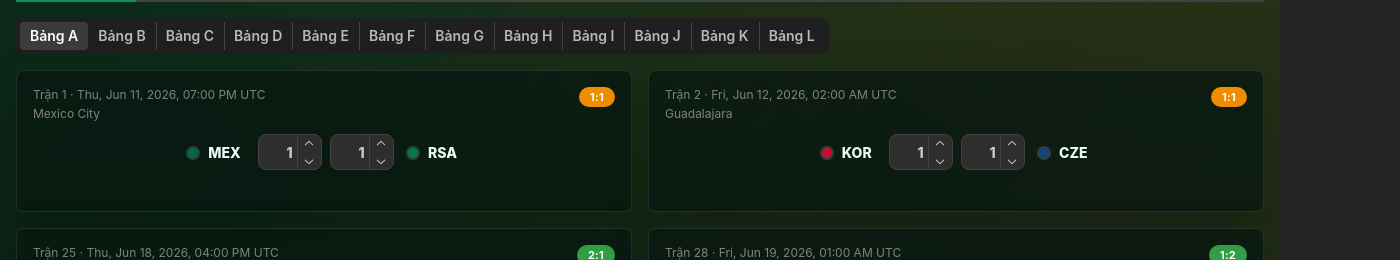
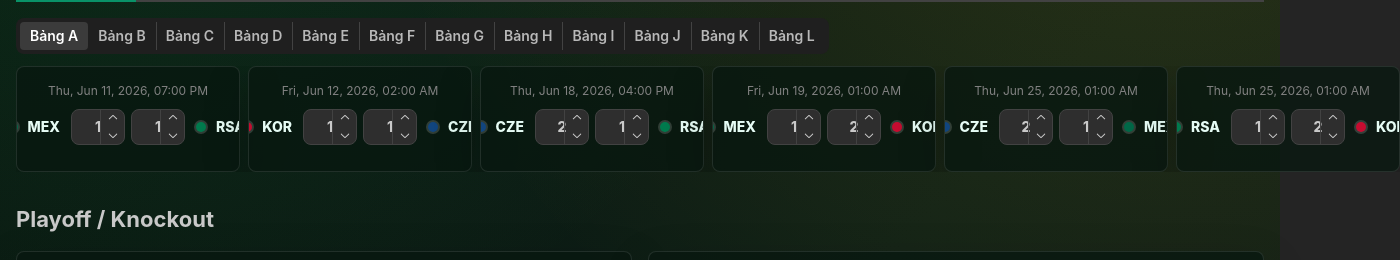
Before and after one commit to vietanhrs/world-cup-2026-hub, a React (Vite) app: page / in a window 1280 px wide. Shown: the part 540-800 px from the top of the page, 1400 px wide, since content can reach past the window. Built offline with nearby package versions, Linux system fonts and the light colour scheme.

Commit message:
Compact prediction inputs and results board

```diff
--- a/src/App.css
+++ b/src/App.css
@@ -95,16 +95,29 @@
 }
 
 .match-card {
-  min-height: 142px;
+  min-height: 106px;
+}
+
+.group-match-grid {
+  display: grid;
+  grid-template-columns: repeat(6, minmax(216px, 224px));
+  gap: 8px;
+  min-width: 1384px;
+  margin-top: 12px;
+  overflow-x: auto;
+}
+
+.match-meta {
+  min-height: 18px;
 }
 
 .match-row {
   display: grid;
-  grid-template-columns: minmax(54px, max-content) 64px 64px minmax(54px, max-content);
-  gap: 8px;
+  grid-template-columns: minmax(42px, max-content) 54px 54px minmax(42px, max-content);
+  gap: 6px;
   align-items: center;
   justify-content: center;
-  margin-top: 12px;
+  margin-top: 8px;
 }
 
 .match-team-home {
@@ -118,13 +131,18 @@
 .score-input input {
   text-align: center;
   font-weight: 800;
-  padding-inline: 4px;
+  padding-inline: 2px;
 }
 
 .team-button {
   max-width: 100%;
   min-width: 54px;
   font-weight: 800;
+}
+
+.match-card-group .team-button {
+  min-width: 48px;
+  padding-inline: 4px;
 }
 
 .team-dot {
@@ -139,11 +157,17 @@
   background: rgba(34, 197, 94, 0.08);
 }
 
-.standings-grid {
+.results-board {
   display: grid;
-  grid-template-columns: repeat(auto-fill, minmax(206px, 220px));
+  grid-template-columns: 192px minmax(1120px, 1fr) 192px;
+  gap: 10px;
+  min-width: 1524px;
+  align-items: start;
+}
+
+.standings-side {
+  display: grid;
   gap: 8px;
-  align-items: start;
 }
 
 .standings-card {
@@ -181,13 +205,17 @@
   height: 7px;
 }
 
+.playoff-center {
+  min-width: 0;
+}
+
 .bracket {
   display: grid;
-  grid-template-columns: repeat(4, 128px) 152px repeat(4, 128px);
+  grid-template-columns: repeat(4, 112px) 136px repeat(4, 112px);
   grid-template-rows: 20px repeat(17, 48px);
-  column-gap: 14px;
+  column-gap: 12px;
   row-gap: 4px;
-  min-width: 1210px;
+  min-width: 1100px;
   padding: 2px 12px 12px 2px;
   align-items: stretch;
   position: relative;
@@ -233,9 +261,9 @@
 }
 
 .bracket-card .team-button {
-  min-width: 43px;
+  min-width: 40px;
   height: 22px;
-  padding-inline: 6px;
+  padding-inline: 5px;
   font-size: 11px;
 }
 
@@ -414,6 +442,6 @@
   }
 
   .match-row {
-    grid-template-columns: minmax(0, 1fr) 58px 58px minmax(0, 1fr);
+    grid-template-columns: minmax(42px, max-content) 54px 54px minmax(42px, max-content);
   }
 }
--- a/src/components/MatchCard.tsx
+++ b/src/components/MatchCard.tsx
@@ -1,5 +1,5 @@
-import { Badge, Card, Group, NumberInput, Stack, Text } from '@mantine/core';
-import { formatKickoff, scoreOf } from '../utils/predictions';
+import { Card, Group, NumberInput, Text } from '@mantine/core';
+import { formatKickoff } from '../utils/predictions';
 import { TeamBadge } from './TeamBadge';
 import type { Match, PredictionScore, Team } from '../types';
 
@@ -9,30 +9,21 @@ type MatchCardProps = {
   resolver: (ref: string) => Team | string;
   onScore: (id: string, side: 'home' | 'away', value: number | string | null) => void;
   onRoster: (team: Team) => void;
+  variant?: 'group' | 'knockout';
 };
 
-export function MatchCard({ match, prediction, resolver, onScore, onRoster }: MatchCardProps) {
+export function MatchCard({ match, prediction, resolver, onScore, onRoster, variant = 'group' }: MatchCardProps) {
   const home = resolver(match.homeRef);
   const away = resolver(match.awayRef);
-  const score = scoreOf(prediction);
   const hasTeams = typeof home !== 'string' && typeof away !== 'string';
+  const meta = variant === 'knockout' ? `${match.label} · ${formatKickoff(match.kickoff)}` : formatKickoff(match.kickoff);
 
   return (
-    <Card className="match-card" withBorder>
-      <Group justify="space-between" align="start">
-        <Stack gap={2}>
-          <Text size="xs" c="dimmed">
-            {match.label} · {formatKickoff(match.kickoff)}
-          </Text>
-          <Text size="xs" c="dimmed">
-            {match.venue}
-          </Text>
-        </Stack>
-        {score && (
-          <Badge color={score.home === score.away ? 'yellow' : 'green'}>
-            {score.home}:{score.away}
-          </Badge>
-        )}
+    <Card className={`match-card match-card-${variant}`} withBorder>
+      <Group justify="center" align="center">
+        <Text size="xs" c="dimmed" ta="center" className="match-meta">
+          {meta}
+        </Text>
       </Group>
       <div className="match-row">
         <div className="match-team match-team-home">
--- a/src/components/PredictPanel.tsx
+++ b/src/components/PredictPanel.tsx
@@ -1,30 +1,19 @@
-import { SegmentedControl, SimpleGrid, Title } from "@mantine/core";
-import { groupMatches, knockoutMatches } from "../data/schedule";
-import { groupKeys } from "../data/groups";
-import { MatchCard } from "./MatchCard";
-import type { Prediction, Team } from "../types";
+import { SegmentedControl, SimpleGrid, Title } from '@mantine/core';
+import { groupMatches, knockoutMatches } from '../data/schedule';
+import { groupKeys } from '../data/groups';
+import { MatchCard } from './MatchCard';
+import type { Prediction, Team } from '../types';
 
 type PredictPanelProps = {
   activeGroup: string;
   predictions: Prediction;
   resolver: (ref: string) => Team | string;
   onActiveGroupChange: (group: string) => void;
-  onScore: (
-    id: string,
-    side: "home" | "away",
-    value: number | string | null,
-  ) => void;
+  onScore: (id: string, side: 'home' | 'away', value: number | string | null) => void;
   onRoster: (team: Team) => void;
 };
 
-export function PredictPanel({
-  activeGroup,
-  predictions,
-  resolver,
-  onActiveGroupChange,
-  onScore,
-  onRoster,
-}: PredictPanelProps) {
+export function PredictPanel({ activeGroup, predictions, resolver, onActiveGroupChange, onScore, onRoster }: PredictPanelProps) {
   return (
     <>
       <SegmentedControl
@@ -36,7 +25,7 @@ export function PredictPanel({
         }))}
         className="group-switch"
       />
-      <SimpleGrid cols={{ base: 1, md: 2, xl: 3 }} spacing="md" mt="md">
+      <div className="group-match-grid">
         {groupMatches
           .filter((match) => match.group === activeGroup)
           .map((match) => (
@@ -47,9 +36,10 @@ export function PredictPanel({
               resolver={resolver}
               onScore={onScore}
               onRoster={onRoster}
+              variant="group"
             />
           ))}
-      </SimpleGrid>
+      </div>
       <Title order={3} mt="xl" mb="md">
         Playoff / Knockout
       </Title>
@@ -62,6 +52,7 @@ export function PredictPanel({
             resolver={resolver}
             onScore={onScore}
             onRoster={onRoster}
+            variant="knockout"
           />
         ))}
       </SimpleGrid>
--- a/src/utils/predictions.ts
+++ b/src/utils/predictions.ts
@@ -1,51 +1,28 @@
-import { allMatches, groupMatches, knockoutMatches } from "../data/schedule";
-import { groupKeys, groups, teamMap } from "../data/groups";
-import { hostBonus, teamStrengths } from "../data/teamStrengths";
-import type {
-  Match,
-  Prediction,
-  PredictionScore,
-  Standing,
-  Team,
-} from "../types";
+import { allMatches, groupMatches, knockoutMatches } from '../data/schedule';
+import { groupKeys, groups, teamMap } from '../data/groups';
+import { hostBonus, teamStrengths } from '../data/teamStrengths';
+import type { Match, Prediction, PredictionScore, Standing, Team } from '../types';
 
-export function scoreOf(
-  prediction?: PredictionScore,
-): { home: number; away: number } | null {
-  if (
-    prediction?.home === null ||
-    prediction?.away === null ||
-    prediction?.home === undefined ||
-    prediction?.away === undefined
-  )
+export function scoreOf(prediction?: PredictionScore): { home: number; away: number } | null {
+  if (prediction?.home === null || prediction?.away === null || prediction?.home === undefined || prediction?.away === undefined)
     return null;
   return { home: prediction.home, away: prediction.away };
 }
 
-function winnerFromScore(
-  match: Match,
-  predictions: Prediction,
-  resolver: (ref: string) => Team | string,
-) {
+function winnerFromScore(match: Match, predictions: Prediction, resolver: (ref: string) => Team | string) {
   const score = scoreOf(predictions[match.id]);
   const home = resolver(match.homeRef);
   const away = resolver(match.awayRef);
-  if (!score || typeof home === "string" || typeof away === "string")
-    return null;
+  if (!score || typeof home === 'string' || typeof away === 'string') return null;
   if (score.home === score.away) return score.home >= 0 ? home : null;
   return score.home > score.away ? home : away;
 }
 
-function loserFromScore(
-  match: Match,
-  predictions: Prediction,
-  resolver: (ref: string) => Team | string,
-) {
+function loserFromScore(match: Match, predictions: Prediction, resolver: (ref: string) => Team | string) {
   const score = scoreOf(predictions[match.id]);
   const home = resolver(match.homeRef);
   const away = resolver(match.awayRef);
-  if (!score || typeof home === "string" || typeof away === "string")
-    return null;
+  if (!score || typeof home === 'string' || typeof away === 'string') return null;
   if (score.home === score.away) return score.home >= 0 ? away : null;
   return score.home > score.away ? away : home;
 }
@@ -96,72 +73,38 @@ export function computeStandings(predictions: Prediction) {
     rows.forEach((row) => {
       row.gd = row.gf - row.ga;
     });
-    standings[group] = rows.sort(
-      (a, b) =>
-        b.points - a.points ||
-        b.gd - a.gd ||
-        b.gf - a.gf ||
-        a.team.seed - b.team.seed,
-    );
+    standings[group] = rows.sort((a, b) => b.points - a.points || b.gd - a.gd || b.gf - a.gf || a.team.seed - b.team.seed);
   }
   return standings;
 }
 
 export function groupComplete(group: string, predictions: Prediction) {
-  return groupMatches
-    .filter((match) => match.group === group)
-    .every((match) => scoreOf(predictions[match.id]));
+  return groupMatches.filter((match) => match.group === group).every((match) => scoreOf(predictions[match.id]));
 }
 
-function thirdPlaceRows(
-  standings: Record<string, Standing[]>,
-  candidateGroups: string[],
-  usedTeamIds: Set<string>,
-) {
+function thirdPlaceRows(standings: Record<string, Standing[]>, candidateGroups: string[], usedTeamIds: Set<string>) {
   return candidateGroups
     .map((group) => standings[group]?.[2])
-    .filter(
-      (row): row is Standing => Boolean(row) && !usedTeamIds.has(row.team.id),
-    )
-    .sort(
-      (a, b) =>
-        b.points - a.points ||
-        b.gd - a.gd ||
-        b.gf - a.gf ||
-        a.team.seed - b.team.seed,
-    );
+    .filter((row): row is Standing => Boolean(row) && !usedTeamIds.has(row.team.id))
+    .sort((a, b) => b.points - a.points || b.gd - a.gd || b.gf - a.gf || a.team.seed - b.team.seed);
 }
 
-export function buildResolver(
-  predictions: Prediction,
-  standings: Record<string, Standing[]>,
-) {
+export function buildResolver(predictions: Prediction, standings: Record<string, Standing[]>) {
   const winners: Record<string, Team> = {};
   const losers: Record<string, Team> = {};
   const thirdSlots: Record<string, Team> = {};
   const usedThirdPlaceTeamIds = new Set<string>();
   const resolver = (ref: string): Team | string => {
     if (teamMap[ref]) return teamMap[ref];
-    if (ref.startsWith("W:"))
-      return (
-        winners[ref.slice(2)] ??
-        `Thắng ${knockoutMatches.find((match) => match.id === ref.slice(2))?.label ?? ref.slice(2)}`
-      );
-    if (ref.startsWith("L:"))
-      return (
-        losers[ref.slice(2)] ??
-        `Thua ${knockoutMatches.find((match) => match.id === ref.slice(2))?.label ?? ref.slice(2)}`
-      );
+    if (ref.startsWith('W:'))
+      return winners[ref.slice(2)] ?? `Thắng ${knockoutMatches.find((match) => match.id === ref.slice(2))?.label ?? ref.slice(2)}`;
+    if (ref.startsWith('L:'))
+      return losers[ref.slice(2)] ?? `Thua ${knockoutMatches.find((match) => match.id === ref.slice(2))?.label ?? ref.slice(2)}`;
     if (/^3[A-L]+$/.test(ref)) {
       if (thirdSlots[ref]) return thirdSlots[ref];
-      const candidateGroups = ref.slice(1).split("");
-      if (!candidateGroups.every((group) => groupComplete(group, predictions)))
-        return `Đội hạng ba (${ref.slice(1)})`;
-      const [bestThird] = thirdPlaceRows(
-        standings,
-        candidateGroups,
-        usedThirdPlaceTeamIds,
-      );
+      const candidateGroups = ref.slice(1).split('');
+      if (!candidateGroups.every((group) => groupComplete(group, predictions))) return `Đội hạng ba (${ref.slice(1)})`;
+      const [bestThird] = thirdPlaceRows(standings, candidateGroups, usedThirdPlaceTeamIds);
       if (!bestThird) return `Đội hạng ba (${ref.slice(1)})`;
       thirdSlots[ref] = bestThird.team;
       usedThirdPlaceTeamIds.add(bestThird.team.id);
@@ -185,20 +128,16 @@ export function buildResolver(
 }
 
 export function encodePrediction(predictions: Prediction) {
-  const compact = Object.fromEntries(
-    Object.entries(predictions).filter(
-      ([, score]) => score.home !== null && score.away !== null,
-    ),
-  );
+  const compact = Object.fromEntries(Object.entries(predictions).filter(([, score]) => score.home !== null && score.away !== null));
   return btoa(encodeURIComponent(JSON.stringify(compact)))
-    .replace(/\+/g, "-")
-    .replace(/\//g, "_")
-    .replace(/=+$/, "");
+    .replace(/\+/g, '-')
+    .replace(/\//g, '_')
+    .replace(/=+$/, '');
 }
 
 export function decodePrediction(hash: string): Prediction {
   try {
-    const raw = hash.replace(/^#p=/, "").replace(/-/g, "+").replace(/_/g, "/");
+    const raw = hash.replace(/^#p=/, '').replace(/-/g, '+').replace(/_/g, '/');
     return JSON.parse(decodeURIComponent(atob(raw)));
   } catch {
     return {};
@@ -206,13 +145,12 @@ export function decodePrediction(hash: string): Prediction {
 }
 
 const kickoffFormatter = new Intl.DateTimeFormat(undefined, {
-  weekday: "short",
-  day: "2-digit",
-  month: "short",
-  year: "numeric",
-  hour: "2-digit",
-  minute: "2-digit",
-  timeZoneName: "short",
+  weekday: 'short',
+  day: '2-digit',
+  month: 'short',
+  year: 'numeric',
+  hour: '2-digit',
+  minute: '2-digit',
 });
 
 export function formatKickoff(kickoff: string) {
@@ -248,7 +186,7 @@ export function buildDefaultPredictions(): Prediction {
     const resolver = buildResolver(predictions, standings);
     const home = resolver(match.homeRef);
     const away = resolver(match.awayRef);
-    if (typeof home !== "string" && typeof away !== "string") {
+    if (typeof home !== 'string' && typeof away !== 'string') {
       predictions[match.id] = predictedScore(home, away, true);
     }
   });
```
Also changed, not shown: src/components/ResultsPanel.tsx (+46 -40 lines).
